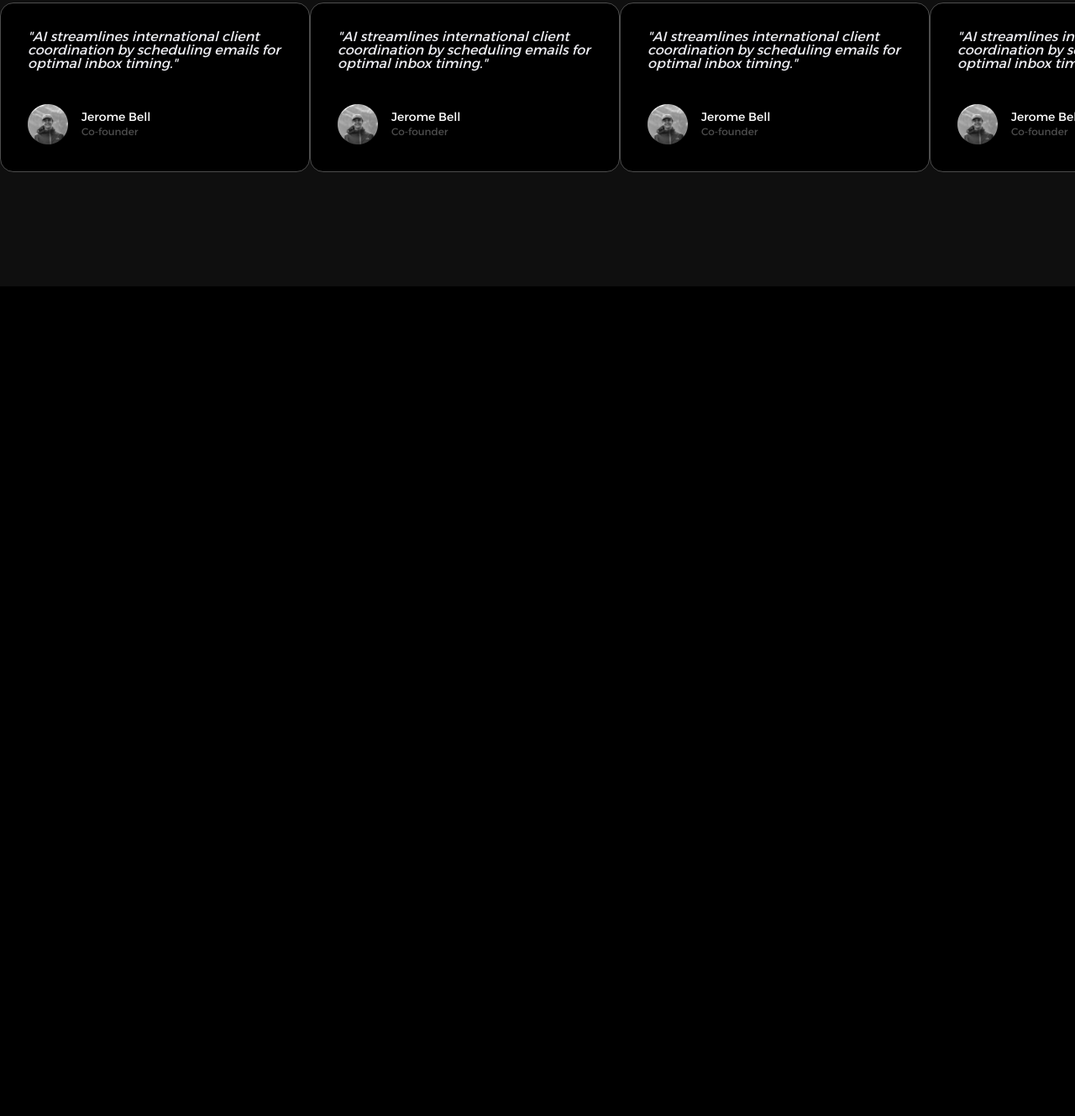
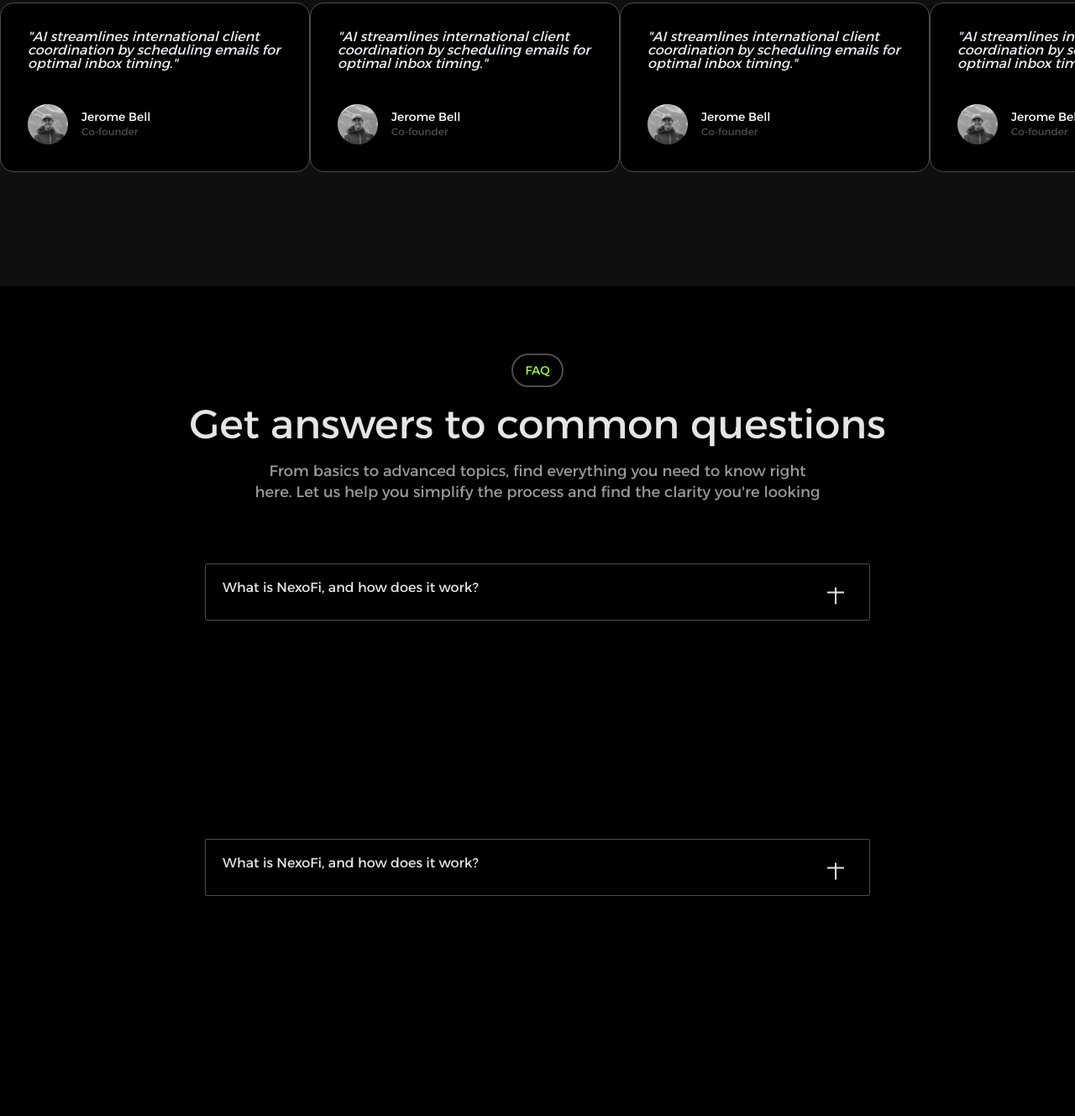
Before and after one commit to Dmitry-1408/DeFiWay, a website: page src/html/index.html in a window 1280 px wide. Shown: the part 3792-5121 px from the top of the page at 84% size. Before the commit the page ends 4133 px from the top, so only its background shows below. Drawn offline with nearby package versions, Linux system fonts and the light colour scheme; files that its build step writes are made by us from their sources; files whose address does not match are found by name; a web font is replaced by a local one.

Commit message:
начал section spoiler

```diff
--- /dev/null
+++ b/src/html/2-6_spoiler.html
@@ -0,0 +1,45 @@
+<section class="top-section spoiler-pos">
+  <button class="btn-section">FAQ</button>
+  <h2 class="title">Get answers to common questions</h2>
+  <p class="paragraph-section">
+    From basics to advanced topics, find everything you need to know right
+    <br />
+    here. Let us help you simplify the process and find the clarity you're
+    looking
+  </p>
+</section>
+
+<section class="accordion">
+
+    <div class="accordion__wrapper">
+
+        <div class="accordion__content">
+            <p class="accordion__title">What is NexoFi, and how does it work?</p>
+            <button class="accordion__cross">
+                <span class="span"></span>
+                <span class="span"></span>
+            </button>
+        </div>
+        <div class="accordion-active">
+            <p class="spoiler">Lorem ipsum dolor sit amet consectetur adipisicing elit. Harum ducimus est aliquam quisquam doloribus atque distinctio alias animi ex adipisci et veritatis, dolor, nostrum recusandae accusantium nihil eveniet sequi velit perspiciatis, illo ipsa aut soluta ea. Dolorum consequuntur iste natus velit! Impedit debitis minus harum laboriosam nostrum. Repellat, modi soluta ut in minima ipsum, corrupti eum id excepturi nobis sequi dolor perferendis. Soluta officiis pariatur quod expedita officia ratione, vitae explicabo id culpa dolorum inventore quaerat adipisci modi eligendi doloribus beatae enim hic sapiente fugit veniam. Delectus hic vel ducimus pariatur tenetur eaque doloribus optio ipsum quo magni! Vero, in.</p>
+        </div>
+
+    </div>
+
+    <div class="accordion__wrapper">
+
+        <div class="accordion__content">
+            <p class="accordion__title">What is NexoFi, and how does it work?</p>
+            <button class="accordion__cross">
+                <span class="span"></span>
+                <span class="span"></span>
+            </button>
+        </div>
+        <div class="accordion-active">
+            <p class="spoiler">Lorem ipsum dolor sit amet consectetur adipisicing elit. Harum ducimus est aliquam quisquam doloribus atque distinctio alias animi ex adipisci et veritatis, dolor, nostrum recusandae accusantium nihil eveniet sequi velit perspiciatis, illo ipsa aut soluta ea. Dolorum consequuntur iste natus velit! Impedit debitis minus harum laboriosam nostrum. Repellat, modi soluta ut in minima ipsum, corrupti eum id excepturi nobis sequi dolor perferendis. Soluta officiis pariatur quod expedita officia ratione, vitae explicabo id culpa dolorum inventore quaerat adipisci modi eligendi doloribus beatae enim hic sapiente fugit veniam. Delectus hic vel ducimus pariatur tenetur eaque doloribus optio ipsum quo magni! Vero, in.</p>
+        </div>
+
+    </div>
+
+
+</section>
--- a/src/html/2_main.html
+++ b/src/html/2_main.html
@@ -4,4 +4,5 @@
      @@include('2-3_statistics.html')
      @@include('2-4_blockchain.html')
      @@include('2-5_swiper.html')
+     @@include('2-6_spoiler.html')
 </main>
--- a/src/html/index.html
+++ b/src/html/index.html
@@ -46,6 +46,7 @@
     <script src="js/swiper-bundle.min.js"></script>
     <script src="js/swiper.min.js"></script>
     <script src="js/heightSlide.min.js"></script>
+    <script src="js/spoiler.min.js"></script>
 
 </body>
 
--- /dev/null
+++ b/src/js/spoiler.js
@@ -0,0 +1 @@
+"use strict";
--- /dev/null
+++ b/src/sass/_spoiler.sass
@@ -0,0 +1,68 @@
+@use "fonts"
+@use "typography"
+@use "variables"
+@use "mixins"
+
+.spoiler-pos
+    padding-top: 8rem
+    padding-bottom: 7.2rem
+
+.accordion
+    grid-column: 2/3
+    padding-bottom: 8rem
+    justify-self: center
+    max-width: 79.2rem
+    width: 100%
+    &__wrapper
+        width: 100%
+        height: auto
+    &__content
+        display: flex
+        justify-content: space-between
+        width: 100%
+        padding: 2rem
+        border: solid .1rem variables.$gray-2
+        border-radius: .2rem
+    &__title
+        font-family: fonts.$font-face_400
+        font-size: 1.6rem
+        color: variables.$white
+    &__cross
+        position: relative
+        span
+            display: block
+            width: 2rem
+            height: .2rem
+            background-color: variables.$white
+            transform: rotate(0deg) translate(0rem, .35rem)
+            &:last-child
+                transform: rotate(90deg) translate(.15rem, .0rem)
+
+.accordion-active
+    border: solid .1rem variables.$gray-2
+    background-color: variables.$gray-4
+    padding: 2rem
+    width: 100%
+    height: max-content
+    /* начальное состояние */
+    opacity: 0
+    transform: translateY(-100%)
+    transition: opacity 0.5s ease, transform 0.5s ease
+
+.spoiler
+    font-family: fonts.$font-face_400
+    font-size: 1.6rem
+    color: variables.$white
+    line-height: 170%
+
+.cross-active
+    opacity: 0
+    .span
+        opacity: 0
+        display: block
+        width: 2rem
+        height: .2rem
+        background-color: variables.$white
+        transform: rotate(45deg) translate(-.29rem, .8rem)
+        &:last-child
+            transform: rotate(-45deg) translate(-.7rem, -.5rem)
--- a/src/sass/style.sass
+++ b/src/sass/style.sass
@@ -13,7 +13,8 @@
 @use "statistics"
 @use "blockchain"
 @use "swiper"
-//@use "swiper"
+@use "spoiler"
+//@use "spoiler"
 //@use ""
 @use "footer"
 @use "variables"
```
Also changed, not shown: src/js/swiper.js (+0 -13 lines).
